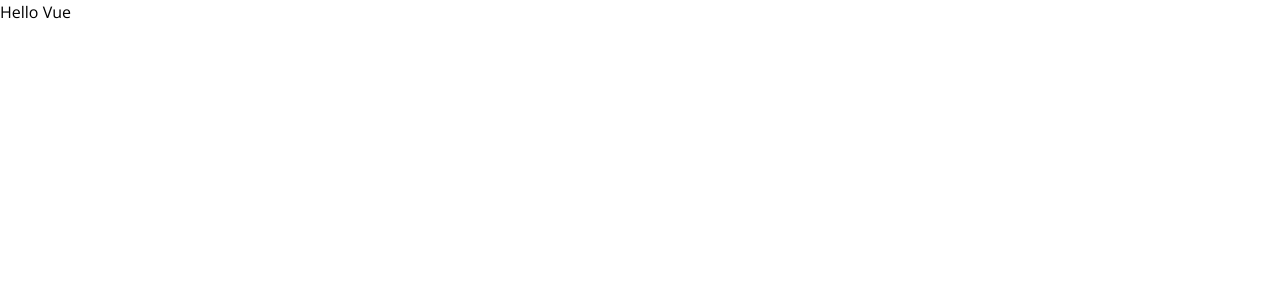
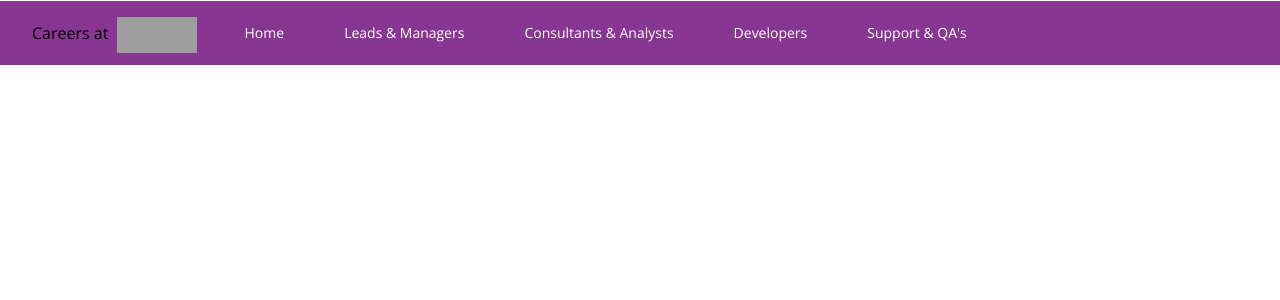
Before and after one commit to jowen-abucejo/job-search, a Vue app: page / in a window 1280 px wide. Shown: the top 300 px of the page. Built offline with nearby package versions, Linux system fonts and the light colour scheme; grey boxes are pictures that could not be loaded.

Commit message:
Add nav component

```diff
--- a/src/App.vue
+++ b/src/App.vue
@@ -1,5 +1,14 @@
-<script setup></script>
+<script>
+import MainNav from "./components/MainNav.vue";
+
+export default {
+  name: "App",
+  components: {
+    MainNav,
+  },
+};
+</script>
 
 <template>
-  <h3>Hello Vue</h3>
+  <MainNav />
 </template>
```
